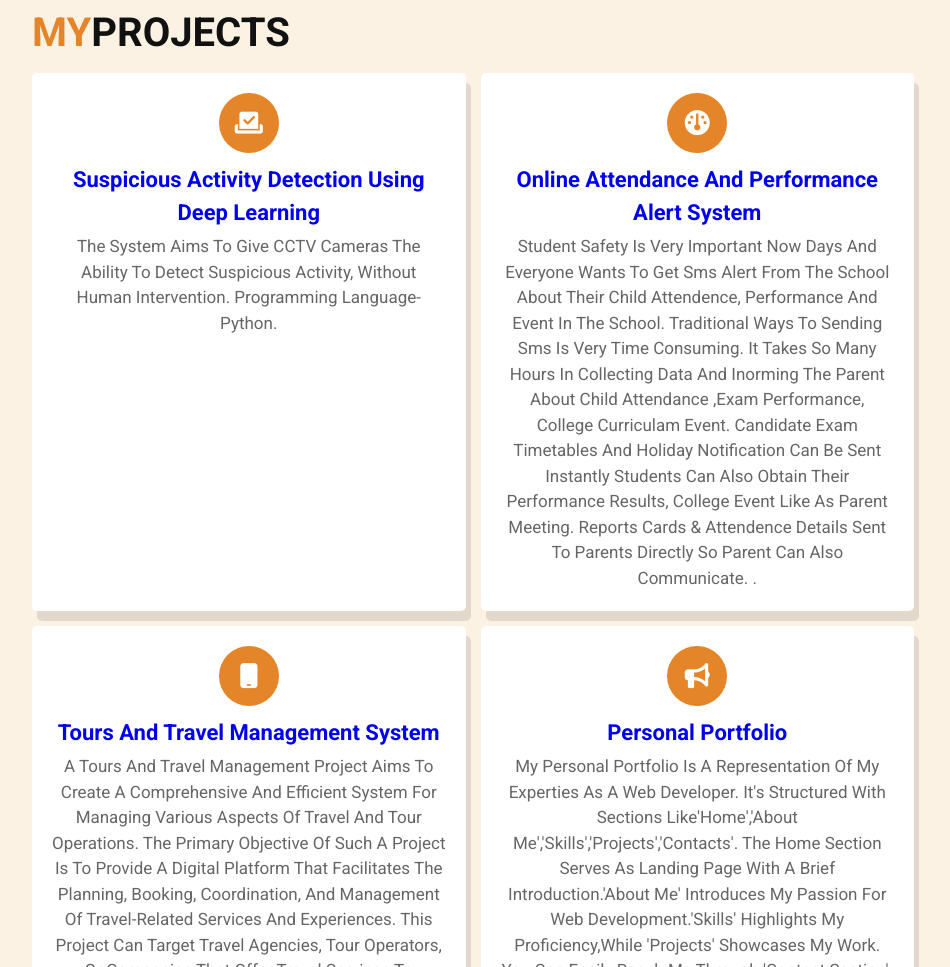
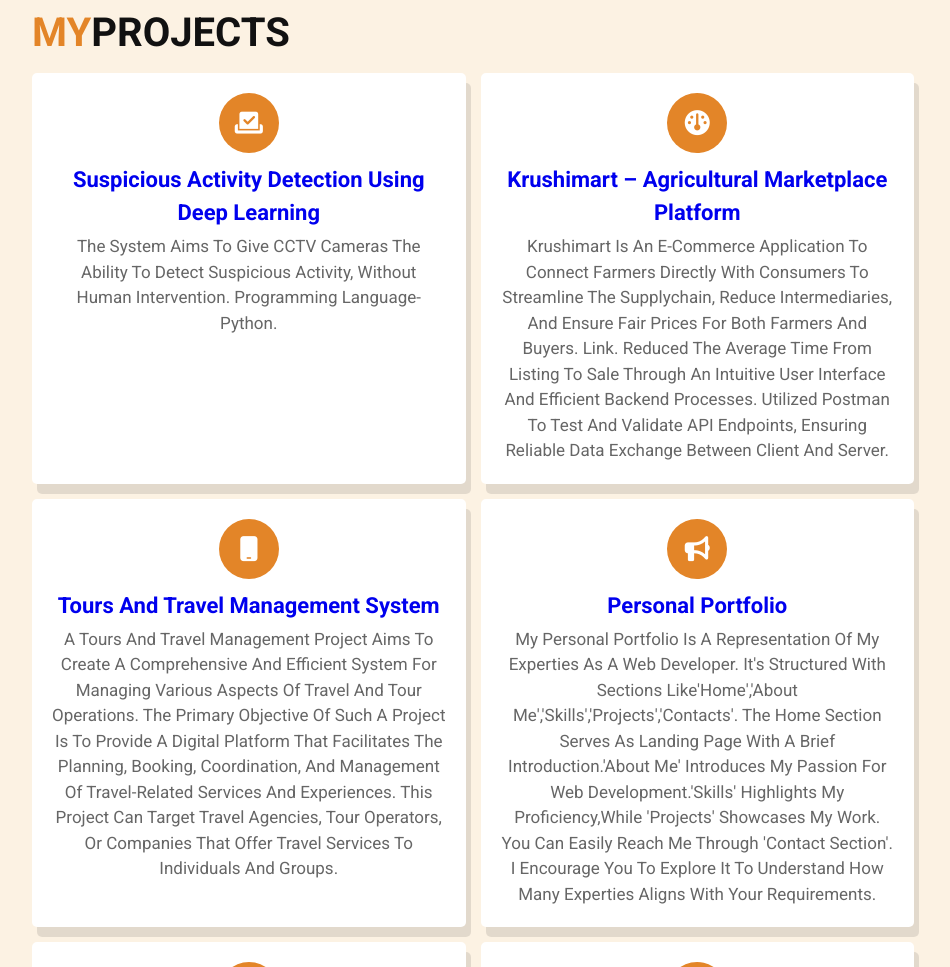
Before and after one commit to namdevjedgule/MyPortFolio, a plain HTML site: page index.html in a window 1280 px wide. Shown: the part 2407-3374 px from the top of the page, without its empty margins (317-1267 px from the left). Drawn offline with Linux system fonts and the light colour scheme.

Commit message:
Update index.html

```diff
--- a/index.html
+++ b/index.html
@@ -159,14 +159,11 @@
                 </div>
                 <div class="box">
                     <i class="fas fa-dashboard"></i>
-                    <h3><a href="#"> Online Attendance and performance alert system</a></h3>
-                    <p> student safety is very important now days and everyone wants to get sms alert from the school
-                        about their child attendence, performance and event in the school. traditional ways to sending
-                        sms is very time consuming. it takes so many hours in collecting data and inorming the parent about child attendance
-                        ,exam performance, college curriculam event. candidate exam timetables and holiday notification can be sent instantly
-                        students can also obtain their performance results, college event like as parent meeting. reports cards & attendence
-                        details sent to parents directly so parent can also communicate.
-                        . </p>
+                    <h3><a href="https://namdevjedgule.github.io/Krushimart-Agricultural_Marketplace_Platform/"> Krushimart – Agricultural Marketplace Platform </a></h3>
+                    <p>  Krushimart is an e-commerce application to connect farmers directly with consumers to streamline the
+                        supplychain, reduce intermediaries, and ensure fair prices for both farmers and buyers.
+                        Link. Reduced the average time from listing to sale through an intuitive user interface and efficient backend processes.
+                        Utilized Postman to test and validate API endpoints, ensuring reliable data exchange between client and server.</p>
                 </div>
                 <div class="box">
                     <i class="fas fa-mobile"></i>
```
